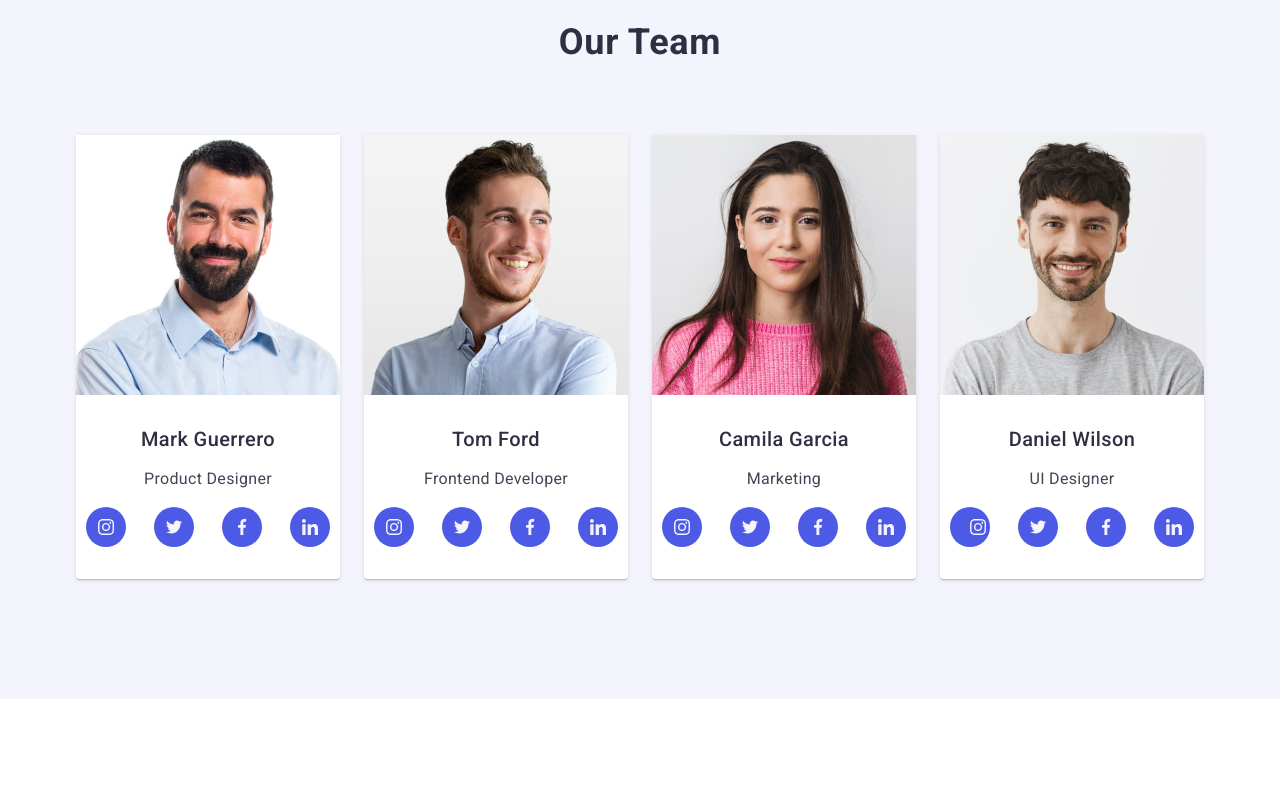
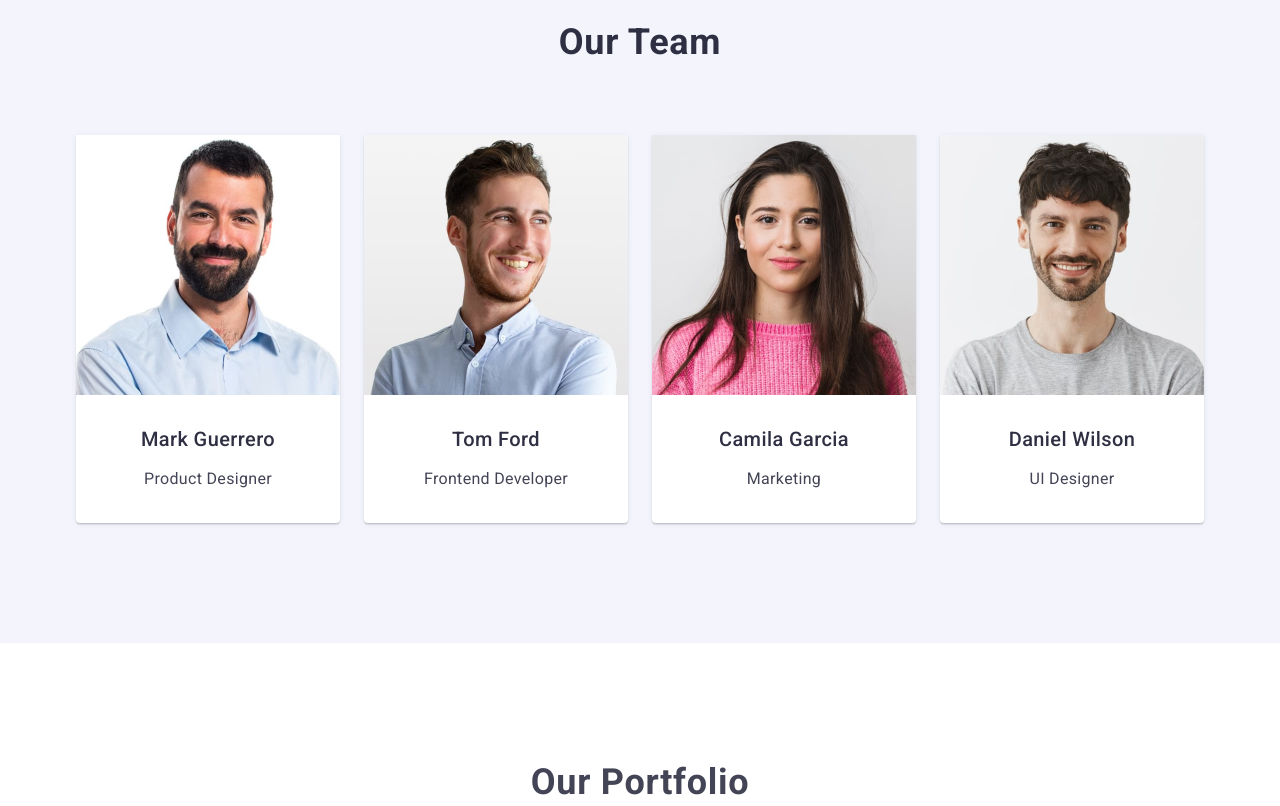
Before and after one commit to hhpgddd/goit-markup-hw-04, a plain HTML site: page index.html in a window 1280 px wide. Shown: the part 1400-2206 px from the top of the page. Drawn offline with nearby package versions, Linux system fonts and the light colour scheme.

Commit message:
update 6

```diff
--- a/css/styles.css
+++ b/css/styles.css
@@ -48,6 +48,9 @@ body {
         position: relative;
         transition: color 250ms cubic-bezier(0.4, 0, 0.2, 1);
     }
+    .nav-link.current {
+        color: #404bbf;
+    }
     .nav-link.current:after {
         content: "";
         position: absolute;
@@ -57,7 +60,7 @@ body {
         width: 100%;
         background-color: #404BBF;
         border-radius: 2px;
-        color: #404bbf;
+
     }
     img {
         display: block;
@@ -141,8 +144,13 @@ body {
     .title-page {
         background-color:#2e2f42;
         padding: 188px 0;
-        background-image: linear-gradient(rgba(46, 47, 66, 0.7), rgba(46, 47, 66, 0.7)), url(../images/office.png);
+            background-image: linear-gradient(rgba(46, 47, 66, 0.7),
+                        rgba(46, 47, 66, 0.7)),
+                    url(../images/office.jpg);
         max-width: 1440px;
+        background-repeat: no-repeat;
+        background-position: center;
+        background-size: cover;
     }
     .title-container {
         display: block;
@@ -274,27 +282,18 @@ body {
 .team-li {
     background-color: #FFFFFF;
 }
-.team-icon-con {
-    display: flex;
-    width: 40px;
-    height: 40px;
-    fill: #F4F4FD;
-    background-color: #4D5AE5;
-    border-radius: 50%;
-    align-items: center;
-    justify-content: center;
-    padding: 0;
-}
+
 .team-icon-con:hover {
     background-color: #404BBF;
 }
 .icon-list {
     display: flex;
-    margin: 16px 8px 0 8px;
+    gap: 24px;
     justify-content: center;
 }
 .team-icon {
-
+    width: 40px;
+    height: 40px;
 }
 .team-title {
     color:#2e2f42;
--- a/index.html
+++ b/index.html
@@ -54,7 +54,7 @@
             <li class="hero-list-item">
                 <div class="hero-icon-con container">
                 <svg class="hero-icon" width="64" height="64">
-                    <use href="/.images/icons.svg#icon-clock-1-1"></use>
+                    <use href="./images/icons.svg#icon-clock-1-1"></use>
                 </svg>
                 </div>
                 <h3 class="hero-title">Punctuality</h3>
@@ -63,7 +63,7 @@
             <li class="hero-list-item">
                 <div class="hero-icon-con container">
                 <svg class="hero-icon" width="64" height="64">
-                    <use href="/.images/icons.svg#icon-diagram-1"></use>
+                    <use href="./images/icons.svg#icon-diagram-1"></use>
                 </svg>
                 </div>
                 <h3 class="hero-title">Diligence</h3>
@@ -72,7 +72,7 @@
             <li class="hero-list-item">
                 <div class="hero-icon-con container">
                 <svg class="hero-icon" width="64" height="64">
-                    <use href="/.images/icons.svg#icon-astronaut-1"></use>
+                    <use href="./images/icons.svg#icon-astronaut-1"></use>
                 </svg>
                 </div>
                 <h3 class="hero-title">Technologies</h3>
@@ -86,34 +86,12 @@
         <div class="team-container container">
         <h2 class="team">Our Team</h2>
         <ul class="team-ul">
-            <li class="team-li">
+            <div class="team-li">
                 <img src="./images/mark.jpg" alt="Mark Guerrero" width="264" height="260">
                 <div class="team-ul-text">
                 <h3 class="team-title">Mark Guerrero</h3>
                 <p class="team-text">Product Designer</p>
-
-                <ul class="icon-list">
-                <div class="team-icon-con container">
-                <svg class="team-icon" width="16" height="16">
-                  <use href="./images/icons.svg#icon-instagram-2"></use>
-                </svg>
                 </div>
-                <div class="team-icon-con container">
-                <svg class="team-icon" width="16" height="16">
-                    <use href="./images/icons.svg#icon-twitter-1"></use>
-                </svg>
-                </div>
-                <div class="team-icon-con container">
-                <svg class="team-icon" width="16" height="16">
-                    <use href="./images/icons.svg#icon-facebook-1"></use>
-                </svg>
-                </div>
-                <div class="team-icon-con container">
-                <svg class="team-icon" width="16" height="16">
-                    <use href="./images/icons.svg#icon-linkedin-11"></use>
-                </svg>
-                </div>
-                </ul>
             </div>
             </li>
             <li class="team-li">
@@ -121,28 +99,6 @@
                 <div class="team-ul-text">
                 <h3 class="team-title">Tom Ford</h3>
                 <p class="team-text">Frontend Developer</p>
-                <ul class="icon-list">
-                    <div class="team-icon-con container">
-                        <svg class="team-icon" width="16" height="16">
-                            <use href="./images/icons.svg#icon-instagram-2"></use>
-                        </svg>
-                    </div>
-                    <div class="team-icon-con container">
-                        <svg class="team-icon" width="16" height="16">
-                            <use href="./images/icons.svg#icon-twitter-1"></use>
-                        </svg>
-                    </div>
-                    <div class="team-icon-con container">
-                        <svg class="team-icon" width="16" height="16">
-                            <use href="./images/icons.svg#icon-facebook-1"></use>
-                        </svg>
-                    </div>
-                    <div class="team-icon-con container">
-                        <svg class="team-icon" width="16" height="16">
-                            <use href="./images/icons.svg#icon-linkedin-11"></use>
-                        </svg>
-                    </div>
-                </ul>
             </div>
             </li>
             <li class="team-li">
@@ -150,28 +106,7 @@
                 <div class="team-ul-text">
                 <h3 class="team-title">Camila Garcia</h3>
                 <p class="team-text">Marketing</p>
-                <ul class="icon-list">
-                    <div class="team-icon-con container">
-                        <svg class="team-icon" width="16" height="16">
-                            <use href="./images/icons.svg#icon-instagram-2"></use>
-                        </svg>
-                    </div>
-                    <div class="team-icon-con container">
-                        <svg class="team-icon" width="16" height="16">
-                            <use href="./images/icons.svg#icon-twitter-1"></use>
-                        </svg>
-                    </div>
-                    <div class="team-icon-con container">
-                        <svg class="team-icon" width="16" height="16">
-                            <use href="./images/icons.svg#icon-facebook-1"></use>
-                        </svg>
-                    </div>
-                    <div class="team-icon-con container">
-                        <svg class="team-icon" width="16" height="16">
-                            <use href="./images/icons.svg#icon-linkedin-11"></use>
-                        </svg>
-                    </div>
-                </ul>
+
             </div>
             </li>
             <li class="team-li">
@@ -179,28 +114,6 @@
                 <div class="team-ul-text">
                 <h3 class="team-title">Daniel Wilson</h3>
                 <p class="team-text">UI Designer</p>
-                <ul class="icon-list">
-                    <div class="team-icon-con container">
-                        <ul class="icon-list"></ul>
-                        <svg class="team-icon" width="16" height="16">
-                            <use href="./images/icons.svg#icon-instagram-2"></use>
-                        </svg>
-                    </div>
-                    <div class="team-icon-con container">
-                        <svg class="team-icon" width="16" height="16">
-                            <use href="./images/icons.svg#icon-twitter-1"></use>
-                        </svg>
-                    </div>
-                    <div class="team-icon-con container">
-                        <svg class="team-icon" width="16" height="16">
-                            <use href="./images/icons.svg#icon-facebook-1"></use>
-                        </svg>
-                    </div>
-                    <div class="team-icon-con container">
-                        <svg class="team-icon" width="16" height="16">
-                            <use href="./images/icons.svg#icon-linkedin-11"></use>
-                        </svg>
-                        </ul>
                     </div>
                 </ul>
             </div>
```
Also changed, not shown: images/office.jpg (added), images/office.png (deleted).
